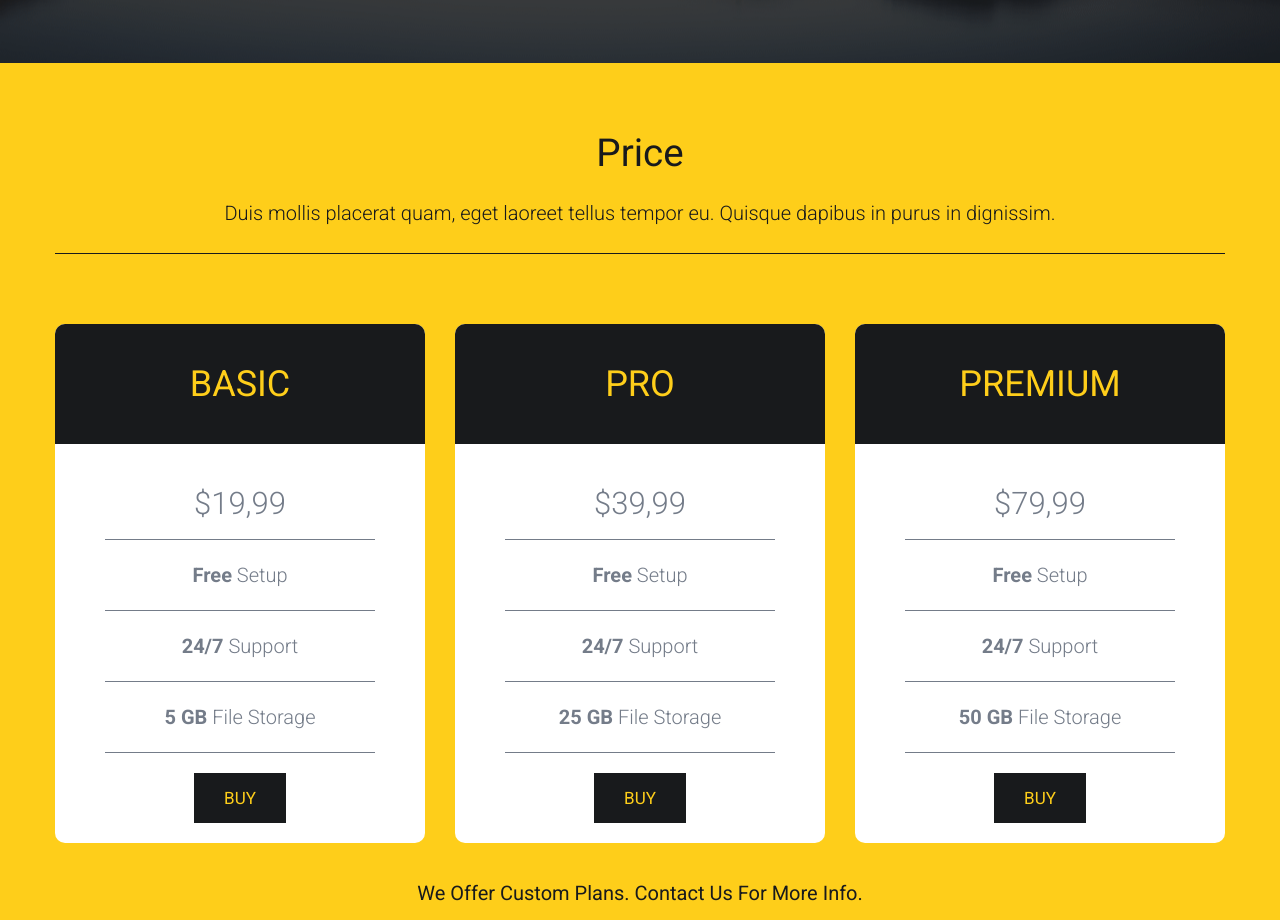
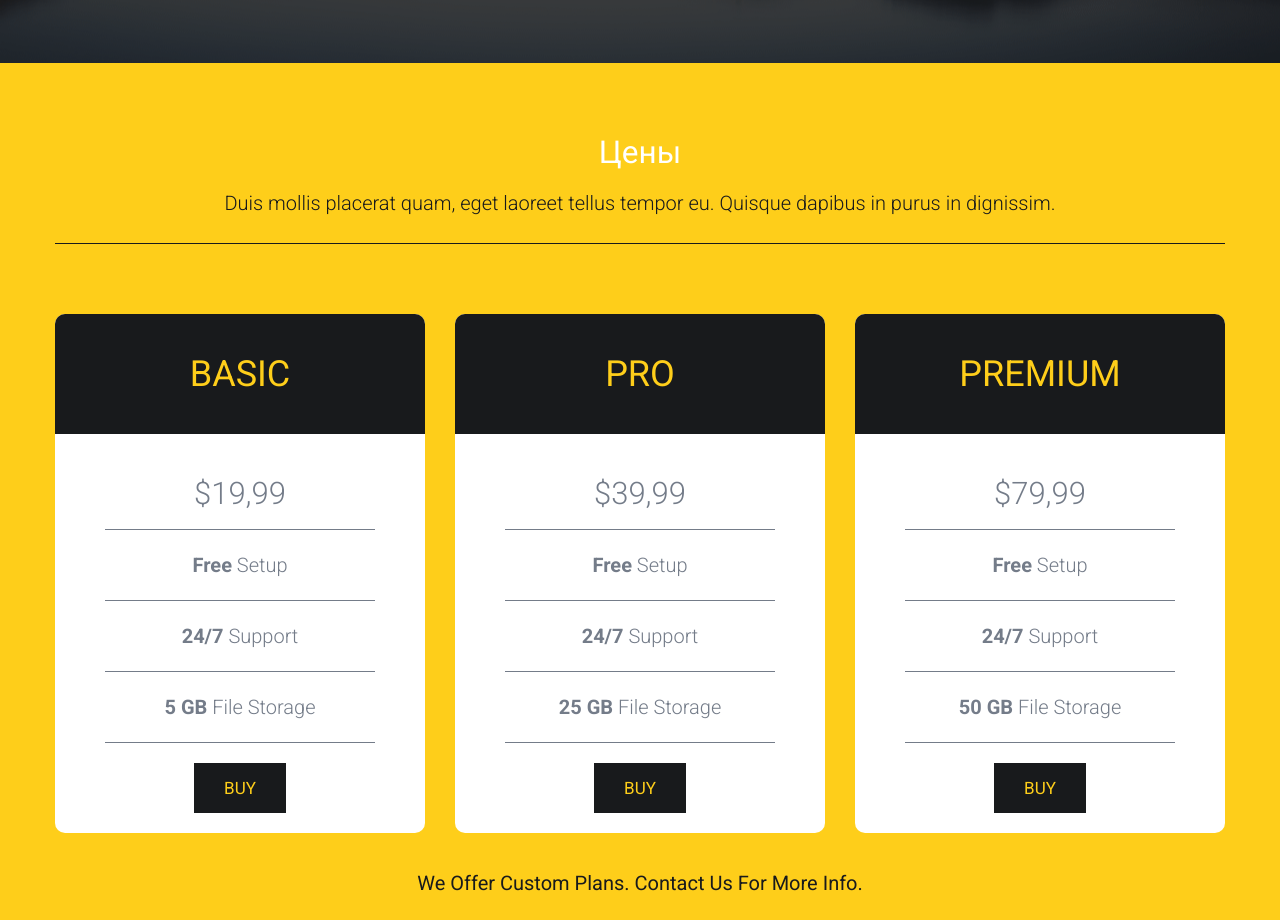
Before and after one commit to jumpermvp2020/masaya, a plain HTML site: page index.html in a window 1280 px wide. Shown: the part 4980-5900 px from the top of the page. Drawn offline with Linux system fonts and the light colour scheme; some packages are replaced by stand-ins of ours.

Commit message:
my commit

```diff
--- a/index.html
+++ b/index.html
@@ -826,7 +826,7 @@
 <div id="price" class="section secondary-section">
     <div class="container">
         <div class="title">
-            <h1>Price</h1>
+            <h2>Цены</h2>
             <p>Duis mollis placerat quam, eget laoreet tellus tempor eu. Quisque dapibus in purus in dignissim.</p>
         </div>
         <div class="price-table row-fluid">
```
